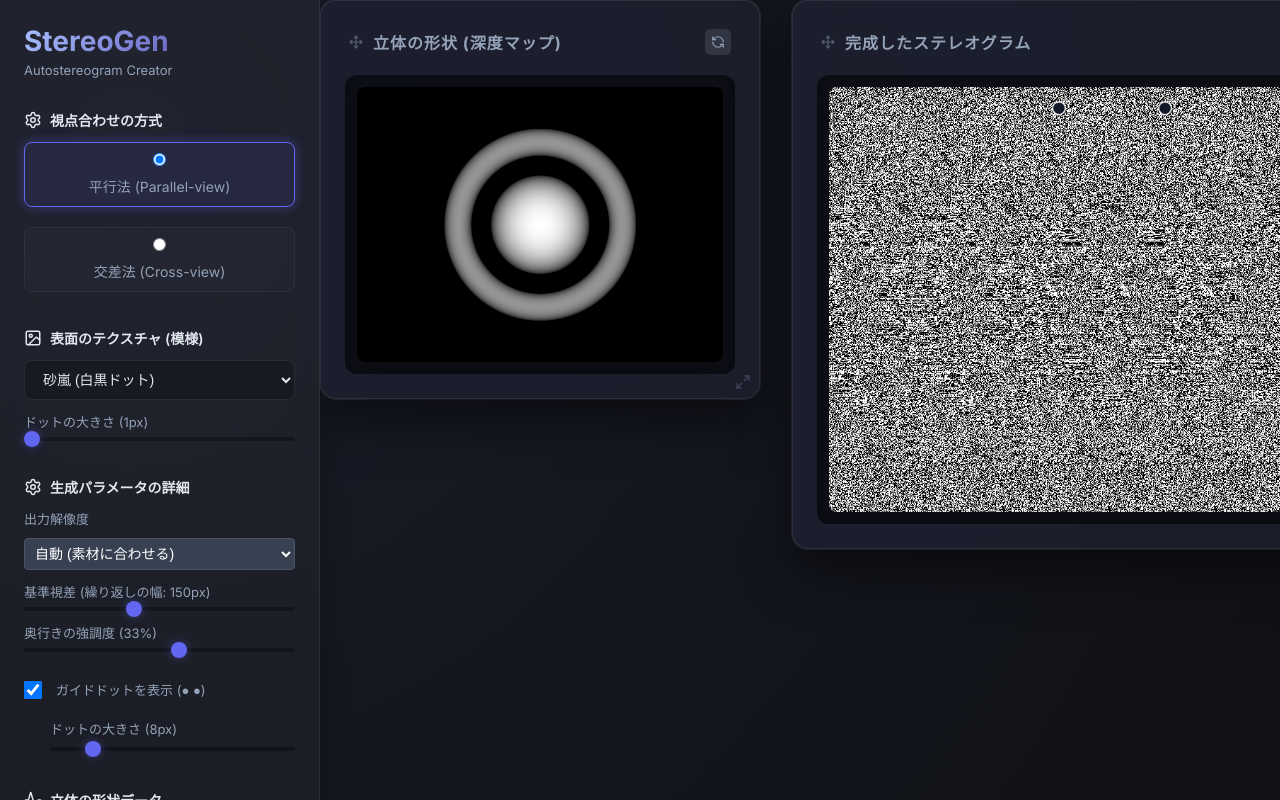
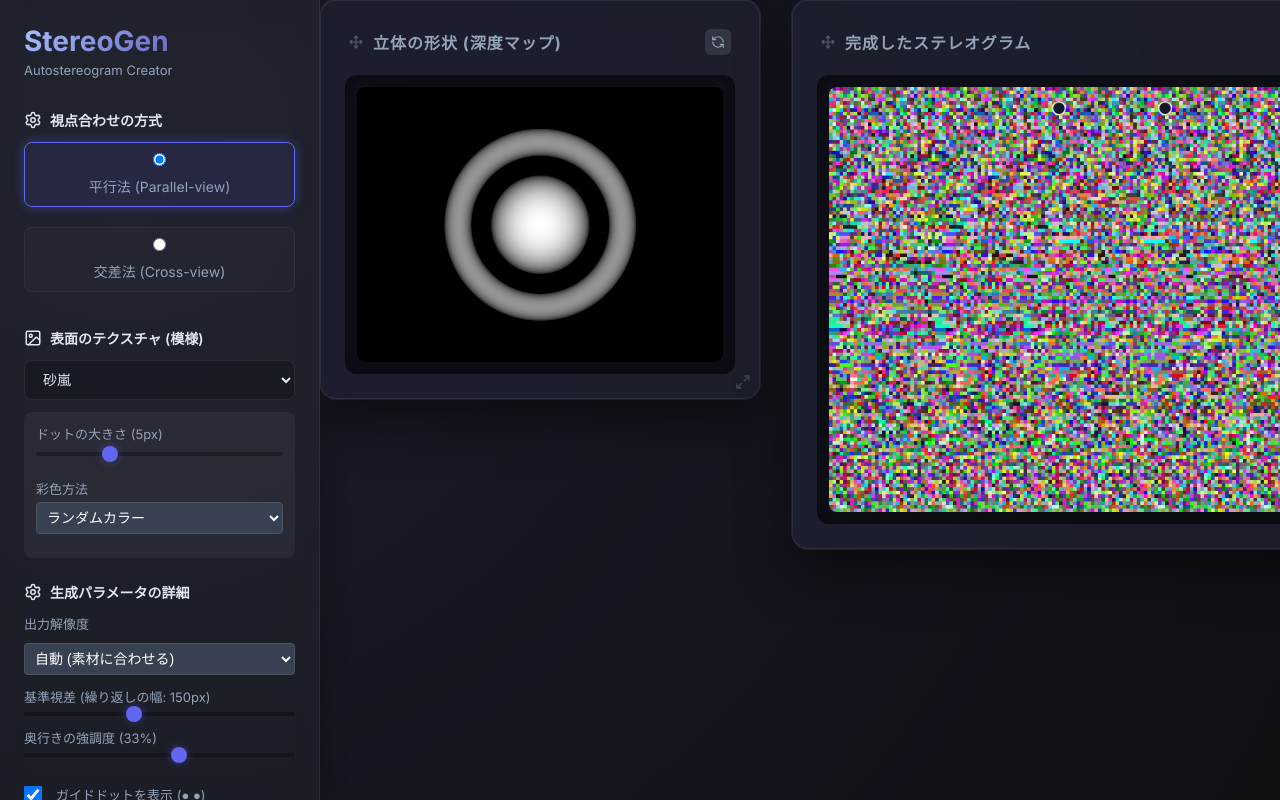
Before and after one commit to onigiri-uma2/stereogen, a React (Vite) app: page / in a window 1280 px wide. Built offline with nearby package versions, Linux system fonts and the light colour scheme.

Commit message:
feat: unify noise textures and improve text pattern rendering

```diff
--- a/src/App.jsx
+++ b/src/App.jsx
@@ -27,8 +27,8 @@ function App() {
   const [sidebarOpen, setSidebarOpen] = useState(false); // モバイル向けサイドバーの開閉
   const [isMobileView, setIsMobileView] = useState(window.innerWidth <= 768); // スマホ表示判定 (768px基準)
   const [fullscreenView, setFullscreenView] = useState(false); // 全画面表示モード
-  const [bgType, setBgType] = useState('black_white'); // 背景の種類（白黒ドット、カラードット、画像パターン）
-  const [noiseSize, setNoiseSize] = useState(1); // ランダムドットの大きさ(px)
+  const [bgType, setBgType] = useState('noise'); // 背景の種類（砂嵐、画像パターン、文字パターン）
+  const [noiseSize, setNoiseSize] = useState(5); // ランダムドットの大きさ(px)
   const [separation, setSeparation] = useState(150); // 左右の基準視差(ピクセル数)
   const [depthFactor, setDepthFactor] = useState(0.33); // 奥行きの強調度
   const [showGuideDots, setShowGuideDots] = useState(true); // 合焦を助けるガイドドットの表示
@@ -38,7 +38,7 @@ function App() {
   const [textPatternChars, setTextPatternChars] = useState('○□△✛×☆●■▲★');
   const [textPatternSize, setTextPatternSize] = useState(16);
   const [textPatternDensity, setTextPatternDensity] = useState(50);
-  const [textPatternColor, setTextPatternColor] = useState('random');
+  const [textureColor, setTextureColor] = useState('random');
 
 
   // --- 深度マップ（3Dの元データ）のソース設定 ---
@@ -80,7 +80,7 @@ function App() {
     applyAiFiltersAndDraw
   } = useStereoLoop({
     method, bgType, noiseSize, separation, depthFactor, showGuideDots, guideDotSize,
-    textPatternChars, textPatternSize, textPatternDensity, textPatternColor,
+    textPatternChars, textPatternSize, textPatternDensity, textureColor,
     depthMode, depthSourceType, setDepthSourceType,
     defaultShape, animatedShape,
     isPlaying, setIsPlaying, wiggleEnabled,
@@ -148,7 +148,7 @@ function App() {
           textPatternChars={textPatternChars} setTextPatternChars={setTextPatternChars}
           textPatternSize={textPatternSize} setTextPatternSize={setTextPatternSize}
           textPatternDensity={textPatternDensity} setTextPatternDensity={setTextPatternDensity}
-          textPatternColor={textPatternColor} setTextPatternColor={setTextPatternColor}
+          textureColor={textureColor} setTextureColor={setTextureColor}
           handlePatternUpload={handlePatternUpload}
           noiseSize={noiseSize} setNoiseSize={setNoiseSize}
         />
--- a/src/components/sidebar/TextureSettings.jsx
+++ b/src/components/sidebar/TextureSettings.jsx
@@ -14,7 +14,7 @@ export default function TextureSettings({
   textPatternChars, setTextPatternChars,
   textPatternSize, setTextPatternSize,
   textPatternDensity, setTextPatternDensity,
-  textPatternColor, setTextPatternColor,
+  textureColor, setTextureColor,
   handlePatternUpload,
   noiseSize, setNoiseSize
 }) {
@@ -25,17 +25,18 @@ export default function TextureSettings({
           <ImageIcon size={18} /> 表面のテクスチャ (模様)
         </Tooltip>
       </h3>
-      <Tooltip content="砂嵐、カラー砂嵐、または画像を選択できます。" showIcon={true}>
+      <Tooltip content="砂嵐、文字パターン、または画像を選択できます。" showIcon={true}>
         <select className="mb-2" value={bgType} onChange={(e) => setBgType(e.target.value)}>
-          <option value="black_white">砂嵐 (白黒ドット)</option>
-          <option value="color">砂嵐 (カラードット)</option>
+          <option value="noise">砂嵐</option>
           <option value="text_pattern">文字パターン</option>
           <option value="pattern">パターン画像を読み込む</option>
         </select>
       </Tooltip>
 
+      {(bgType === 'noise' || bgType === 'text_pattern') && (
+        <div className="mt-2" style={{ background: 'rgba(255,255,255,0.05)', padding: '12px', borderRadius: '8px' }}>
           {bgType === 'text_pattern' && (
-        <div className="mt-2" style={{ background: 'rgba(255,255,255,0.05)', padding: '12px', borderRadius: '8px' }}>
+            <>
               <label className="mb-2" style={{ display: 'block' }}>文字のプリセット
                 <select
                   onChange={e => {
@@ -50,7 +51,7 @@ export default function TextureSettings({
                   <option value="ABCDEFGHIJKLMNOPQRSTUVWXYZ">アルファベット (大文字)</option>
                   <option value="abcdefghijklmnopqrstuvwxyz">アルファベット (小文字)</option>
                   <option value="0123456789">数字</option>
-              <option value="♥♡♠♤♣♧♦♢">トランプ・星</option>
+                  <option value="♥♡♠♤♣♧♦♢">トランプ</option>
                   <option value="☺☻☹😊😂😍😎😜😭🤔">顔文字</option>
                   <option value="🍰🎂🍭🍫🍦🍩🍨🍔🍕🍟🍣🍱🍙">食べ物</option>
                 </select>
@@ -70,14 +71,26 @@ export default function TextureSettings({
               <label style={{ display: 'block', marginTop: '8px' }}>配置密度 ({textPatternDensity})
                 <input type="range" min="10" max="150" value={textPatternDensity} onChange={e => setTextPatternDensity(Number(e.target.value))} style={{ width: '100%' }} />
               </label>
+            </>
+          )}
+
+          {bgType === 'noise' && (
+            <Tooltip content="ドットの粒を大きくすると、立体視の焦点が合わせやすくなります。" showIcon={true}>
+              <label className="mb-2 block" style={{ display: 'block' }}>
+                ドットの大きさ ({noiseSize}px)
+                <input type="range" min="1" max="15" value={noiseSize} onChange={e => setNoiseSize(Number(e.target.value))} style={{ width: '100%' }} />
+              </label>
+            </Tooltip>
+          )}
+
           <label className="mt-2" style={{ display: 'block', marginTop: '8px' }}>彩色方法
-            <select value={textPatternColor} onChange={e => setTextPatternColor(e.target.value)} style={{ width: '100%', marginTop: '4px', padding: '6px', borderRadius: '4px', border: '1px solid #4b5563', background: '#374151', color: 'white' }}>
+            <select value={textureColor} onChange={e => setTextureColor(e.target.value)} style={{ width: '100%', marginTop: '4px', padding: '6px', borderRadius: '4px', border: '1px solid #4b5563', background: '#374151', color: 'white' }}>
               <option value="random">ランダムカラー</option>
               <option value="pastel">パレット (パステル)</option>
               <option value="autumn">パレット (秋色)</option>
               <option value="ocean">パレット (海・寒色)</option>
               <option value="neon">ネオンカラー</option>
-              <option value="monochrome">単色 (黒)</option>
+              <option value="monochrome">{bgType === 'noise' ? '白黒 (2値)' : '単色 (黒)'}</option>
               <option value="grayscale">グレースケール</option>
             </select>
           </label>
@@ -92,14 +105,6 @@ export default function TextureSettings({
           <input type="file" accept="image/*" onChange={handlePatternUpload} />
         </div>
       )}
-      {(bgType === 'black_white' || bgType === 'color') && (
-        <Tooltip content="ドットの粒を大きくすると、立体視の焦点が合わせやすくなります。" showIcon={true}>
-          <label className="mt-2 block" style={{ marginTop: '12px' }}>
-            ドットの大きさ ({noiseSize}px)
-            <input type="range" min="1" max="10" value={noiseSize} onChange={e => setNoiseSize(Number(e.target.value))} />
-          </label>
-        </Tooltip>
-      )}
     </div>
   );
 }
--- a/src/hooks/useStereoLoop.js
+++ b/src/hooks/useStereoLoop.js
@@ -3,7 +3,7 @@ import { generateStereogram, applyWiggleToDepthMap } from '../stereogram';
 
 export function useStereoLoop({
   method, bgType, noiseSize, separation, depthFactor, showGuideDots, guideDotSize,
-  textPatternChars, textPatternSize, textPatternDensity, textPatternColor,
+  textPatternChars, textPatternSize, textPatternDensity, textureColor,
   depthMode, depthSourceType, setDepthSourceType,
   defaultShape, animatedShape,
   isPlaying, setIsPlaying, wiggleEnabled,
@@ -491,7 +491,7 @@ export function useStereoLoop({
     if (!isPlaying && !wiggleEnabled) {
       triggerRender();
     }
-  }, [method, bgType, separation, depthFactor, noiseSize, wiggleEnabled, showGuideDots, guideDotSize, isPlaying, triggerRender, textPatternChars, textPatternSize, textPatternDensity, textPatternColor]);
+  }, [method, bgType, separation, depthFactor, noiseSize, wiggleEnabled, showGuideDots, guideDotSize, isPlaying, triggerRender, textPatternChars, textPatternSize, textPatternDensity, textureColor]);
 
   // 全画面表示の同期
   useEffect(() => {
@@ -547,7 +547,7 @@ export function useStereoLoop({
     const h = depthCanvas.height;
     if (w === 0 || h === 0) return;
 
-    const scale = (bgType === 'color' || bgType === 'black_white') ? noiseSize : 1;
+    const scale = (bgType === 'noise') ? noiseSize : 1;
     const effectiveW = Math.max(1, Math.floor(w / scale));
     const effectiveH = Math.max(1, Math.floor(h / scale));
     const finalW = effectiveW * scale;
@@ -586,21 +586,21 @@ export function useStereoLoop({
           let char = charsArr[Math.floor(Math.random() * charsArr.length)];
 
           let color;
-          if (textPatternColor === 'monochrome') {
+          if (textureColor === 'monochrome') {
             color = '#000000';
-          } else if (textPatternColor === 'grayscale') {
+          } else if (textureColor === 'grayscale') {
             const v = Math.floor(Math.random() * 150);
             color = `rgb(${v},${v},${v})`;
-          } else if (textPatternColor === 'neon') {
+          } else if (textureColor === 'neon') {
             const hue = Math.floor(Math.random() * 360);
             color = `hsl(${hue}, 100%, 50%)`;
-          } else if (textPatternColor === 'pastel') {
+          } else if (textureColor === 'pastel') {
             const hue = Math.floor(Math.random() * 360);
             color = `hsl(${hue}, 70%, 80%)`;
-          } else if (textPatternColor === 'autumn') {
+          } else if (textureColor === 'autumn') {
             const hue = Math.floor(Math.random() * 60);
             color = `hsl(${hue}, 80%, 40%)`;
-          } else if (textPatternColor === 'ocean') {
+          } else if (textureColor === 'ocean') {
             const hue = 180 + Math.floor(Math.random() * 80);
             color = `hsl(${hue}, 80%, 45%)`;
           } else {
@@ -675,8 +675,15 @@ export function useStereoLoop({
             processedRoots.add(root);
 
             const drawXs = [];
+            let lastDrawX = -10000;
+            const threshold = Math.max(textPatternSize * 0.5, actualSeparation * 0.1);
             for (let x = 0; x < finalW; x++) {
-              if (same[x] === root) drawXs.push(x);
+              if (same[x] === root) {
+                if (x - lastDrawX >= threshold) {
+                  drawXs.push(x);
+                  lastDrawX = x;
+                }
+              }
             }
 
             const z = finalDepthData[(y * finalW + root) * 4] / 255.0;
@@ -713,7 +720,7 @@ export function useStereoLoop({
         separation: Math.max(1, Math.round(separation / scale)),
         depthFactor,
         method,
-        noiseType: bgType === 'color' ? 'color' : 'grayscale',
+        noiseType: textureColor,
         patternData,
         patternWidth: pW,
         patternHeight: pH,
@@ -745,7 +752,7 @@ export function useStereoLoop({
       outCtx.beginPath(); outCtx.arc(centerX - actualSeparation / 2, dotY, dotRadius, 0, Math.PI * 2); outCtx.fill();
       outCtx.beginPath(); outCtx.arc(centerX + actualSeparation / 2, dotY, dotRadius, 0, Math.PI * 2); outCtx.fill();
     }
-  }, [bgType, noiseSize, separation, depthFactor, method, showGuideDots, guideDotSize, depthCanvasRef, patternCanvasRef, outputCanvasRef, loopStateRef, textPatternChars, textPatternSize, textPatternDensity, textPatternColor]);
+  }, [bgType, noiseSize, separation, depthFactor, method, showGuideDots, guideDotSize, depthCanvasRef, patternCanvasRef, outputCanvasRef, loopStateRef, textPatternChars, textPatternSize, textPatternDensity, textureColor]);
 
   useLayoutEffect(() => { processRef.current = processFrame; });
   useLayoutEffect(() => { animatedDrawRef.current = drawAnimatedDepthMap; });
--- a/src/stereogram.js
+++ b/src/stereogram.js
@@ -24,7 +24,7 @@ function getNoiseHash(x, y, seed) {
  */
 function generateSmoothStereogram(width, height, options, outputFrame, rowZ, y) {
   const { separation, depthFactor, method, patternData, patternWidth: pW, patternHeight: pH, noiseType, seed } = options;
-  const isColorNoise = noiseType === 'color';
+  const colorMode = noiseType; // Renamed for clarity within the function
 
   const getInterpolatedZ = (cx) => {
     const x1 = Math.floor(cx);
@@ -78,18 +78,11 @@ function generateSmoothStereogram(width, height, options, outputFrame, rowZ, y)
       const h1 = getNoiseHash(fx1, y, seed);
       const h2 = getNoiseHash(fx2, y, seed);
 
-      if (isColorNoise) {
-        const r1 = h1 & 0xFF, g1 = (h1 >>> 8) & 0xFF, b1 = (h1 >>> 16) & 0xFF;
-        const r2 = h2 & 0xFF, g2 = (h2 >>> 8) & 0xFF, b2 = (h2 >>> 16) & 0xFF;
-        r = r1 * (1 - ffrac) + r2 * ffrac;
-        g = g1 * (1 - ffrac) + g2 * ffrac;
-        b = b1 * (1 - ffrac) + b2 * ffrac;
-      } else {
-        const v1 = (h1 & 0x1) ? 255 : 0;
-        const v2 = (h2 & 0x1) ? 255 : 0;
-        const val = v1 * (1 - ffrac) + v2 * ffrac;
-        r = g = b = val;
-      }
+      const c1 = getNoiseColor(h1, colorMode);
+      const c2 = getNoiseColor(h2, colorMode);
+      r = c1.r * (1 - ffrac) + c2.r * ffrac;
+      g = c1.g * (1 - ffrac) + c2.g * ffrac;
+      b = c1.b * (1 - ffrac) + c2.b * ffrac;
     }
 
     const outIdx = (y * width + x) * 4;
@@ -97,6 +90,59 @@ function generateSmoothStereogram(width, height, options, outputFrame, rowZ, y)
     outputFrame[outIdx + 1] = g;
     outputFrame[outIdx + 2] = b;
     outputFrame[outIdx + 3] = a;
+  }
+}
+
+/**
+ * HSLカラーをRGBに変換するヘルパー
+ */
+function hslToRgb(h, s, l) {
+  h /= 360; s /= 100; l /= 100;
+  let r, g, b;
+  if (s === 0) {
+    r = g = b = l;
+  } else {
+    const q = l < 0.5 ? l * (1 + s) : l + s - l * s;
+    const p = 2 * l - q;
+    const hue2rgb = (t) => {
+      if (t < 0) t += 1;
+      if (t > 1) t -= 1;
+      if (t < 1 / 6) return p + (q - p) * 6 * t;
+      if (t < 1 / 2) return q;
+      if (t < 2 / 3) return p + (q - p) * (2 / 3 - t) * 6;
+      return p;
+    };
+    r = hue2rgb(h + 1 / 3);
+    g = hue2rgb(h);
+    b = hue2rgb(h - 1 / 3);
+  }
+  return { r: Math.round(r * 255), g: Math.round(g * 255), b: Math.round(b * 255) };
+}
+
+/**
+ * ハッシュ値と彩色モードに基づいてドットの色を決定する
+ */
+function getNoiseColor(h, mode) {
+  if (mode === 'random' || mode === 'color') {
+    return { r: h & 0xFF, g: (h >>> 8) & 0xFF, b: (h >>> 16) & 0xFF };
+  } else if (mode === 'grayscale') {
+    const v = (h >>> 8) & 0xFF;
+    return { r: v, g: v, b: v };
+  } else if (mode === 'pastel') {
+    const hue = (h % 360 + 360) % 360;
+    return hslToRgb(hue, 70, 80);
+  } else if (mode === 'autumn') {
+    const hue = (h % 60 + 60) % 60;
+    return hslToRgb(hue, 80, 40);
+  } else if (mode === 'ocean') {
+    const hue = 180 + ((h % 80 + 80) % 80);
+    return hslToRgb(hue, 80, 45);
+  } else if (mode === 'neon') {
+    const hue = (h % 360 + 360) % 360;
+    return hslToRgb(hue, 100, 50);
+  } else { // monochrome or black_white
+    const val = (h & 0x1) ? 255 : 0;
+    return { r: val, g: val, b: val };
   }
 }
 
@@ -109,7 +155,7 @@ function generateSmoothStereogram(width, height, options, outputFrame, rowZ, y)
  */
 function generateClassicStereogram(width, height, options, outputFrame, rowZ, same, y) {
   const { separation, depthFactor, method, patternData, patternWidth: pW, patternHeight: pH, noiseType, seed } = options;
-  const isColorNoise = noiseType === 'color';
+  const colorMode = noiseType;
 
   for (let x = 0; x < width; x++) {
     const z = rowZ[x];
@@ -155,13 +201,8 @@ function generateClassicStereogram(width, height, options, outputFrame, rowZ, sa
     } else {
       // ランダムドットを使用する場合
       const h = getNoiseHash(stableX, y, seed);
-      if (isColorNoise) {
-        // 24bitカラー値をRGBに分配
-        r = h & 0xFF; g = (h >>> 8) & 0xFF; b = (h >>> 16) & 0xFF;
-      } else {
-        // 最下位ビットを使って白(255)か黒(0)を決定
-        const val = (h & 0x1) ? 255 : 0; r = val; g = val; b = val;
-      }
+      const color = getNoiseColor(h, colorMode);
+      r = color.r; g = color.g; b = color.b;
     }
 
     const outIdx = (y * width + x) * 4;
```
Lines whose indentation alone changed are shown as unchanged.
